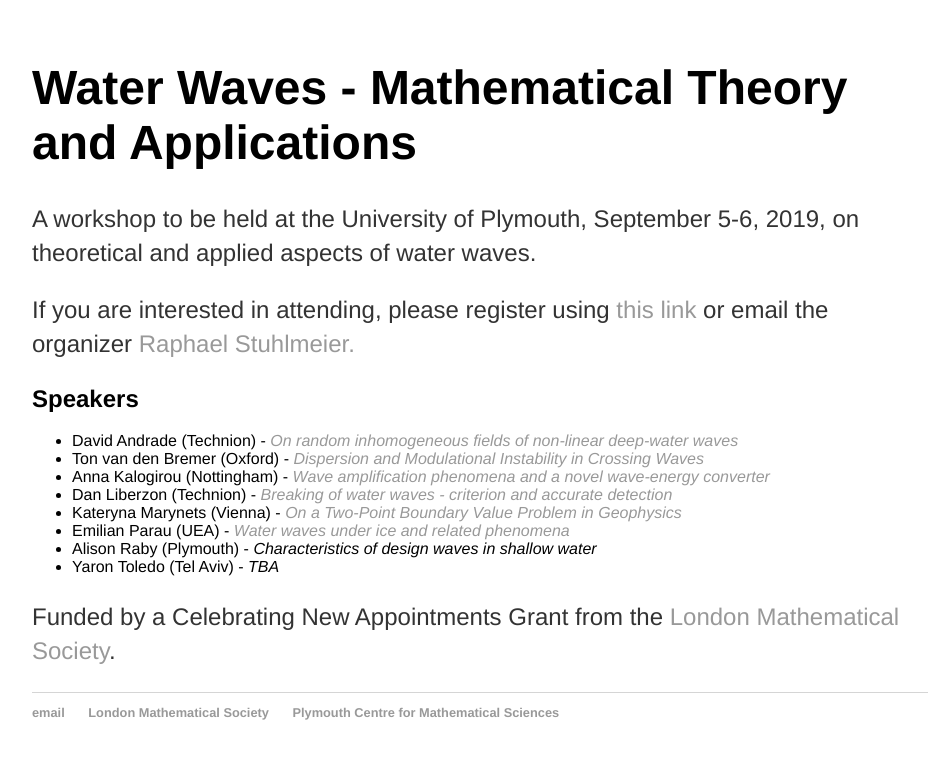
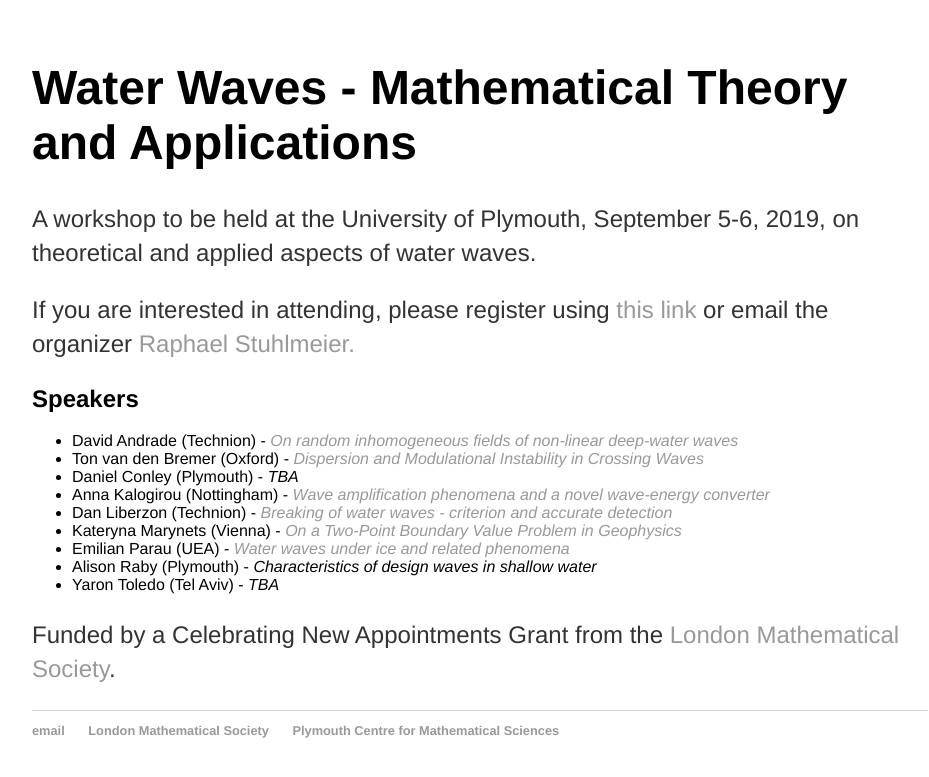
Before and after one commit to rstuhlmeier/rstuhlmeier.github.io, a Jekyll site: the page built from conferences/workshop.html, in a window 1280 px wide. Shown: the top 777 px of the page, without its empty margins (160-1089 px from the left). Built offline with Jekyll 4.4.1, drawn with Linux system fonts in a browser that asks for light colours.

Commit message:
Update workshop.html

```diff
--- a/conferences/workshop.html
+++ b/conferences/workshop.html
@@ -13,7 +13,8 @@ title: Workshop Water Waves - Mathematical Theory and Applications
 <ul type=disc>
 <li>David Andrade (Technion) - <i><a href="David.pdf">On random inhomogeneous fields of non-linear deep-water waves</a></i> </li>
   <li>Ton van den Bremer (Oxford) - <i><a href="Ton.html">Dispersion and Modulational Instability in Crossing Waves</a></i> </li>
-<li>Anna Kalogirou (Nottingham) - <i><a href="Anna.html">Wave amplification phenomena and a novel wave-energy converter</a></i></li>
+  <li>Daniel Conley (Plymouth) - <i>TBA</i></li>
+  <li>Anna Kalogirou (Nottingham) - <i><a href="Anna.html">Wave amplification phenomena and a novel wave-energy converter</a></i></li>
   <li>Dan Liberzon (Technion) - <i><a href="Dan.html">Breaking of water waves - criterion and accurate detection</a></i> </li>
   <li>Kateryna Marynets (Vienna) - <i><a href="Kateryna.pdf">On a Two-Point Boundary Value Problem in Geophysics</a></i> </li>
   <li>Emilian Parau (UEA) - <i><a href="Emilian.html">Water waves under ice and related phenomena</a></i> </li>
```
